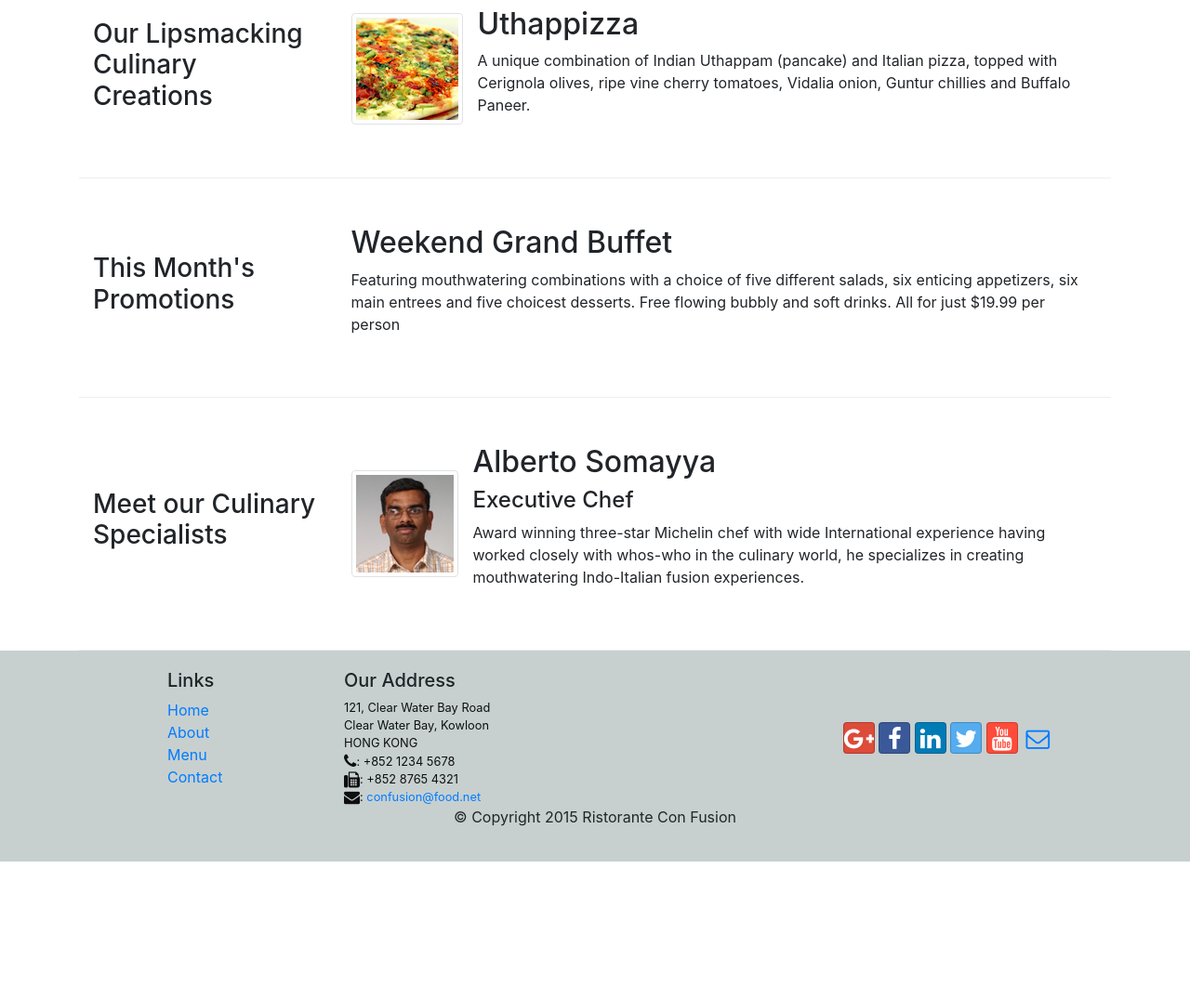
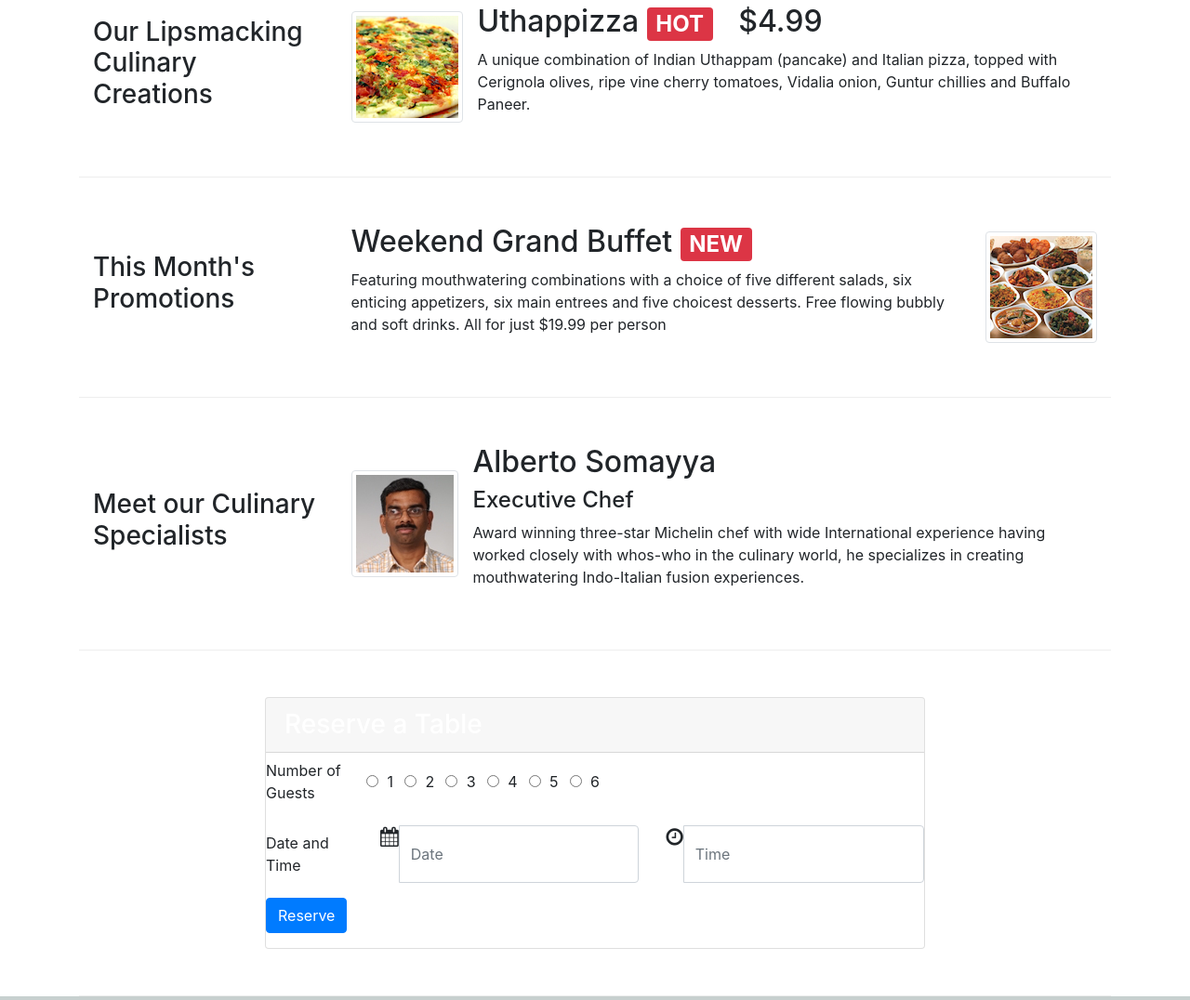
Before and after one commit to berlincho/Bootstrap4_practice, a website: page index.html in a window 1280 px wide. Shown: the part 420-1496 px from the top of the page at 93% size. Before the commit the page ends 1347 px from the top, so only its background shows below. Drawn offline with nearby package versions, Linux system fonts and the light colour scheme.

Commit message:
Assignment 2

```diff
--- a/index.html
+++ b/index.html
@@ -39,8 +39,11 @@
                     <h1>Ristorante con Fusion</h1>
                     <p>We take inspiration from the World's best cuisines, and create a unique fusion experience. Our lipsmacking creations will tickle your culinary senses!</p>
                 </div>
-                <div class="col col-sm align-self-center">
+                <div class="col-12 col-sm-2 align-self-center">
                     <img src="img/logo.png" class="img-fluid"></img>
+                </div>
+                <div class="col-12 col-sm-2 align-self-center">
+                    <a href="#reserve_table" class="btn btn-warning" role="button">Reserve Table</a>
                 </div>
             </div>
         </div>
@@ -64,7 +67,7 @@
                     <img class="d-flex mr-3 img-thumbnail align-self-center"
                         src="img/uthappizza.png"></img>
                     <div class="media-body">
-                        <h2 class="mt-0">Uthappizza</h2>
+                        <h2 class="mt-0">Uthappizza <span class="badge badge-danger">HOT</span> <span class="badge-pill badge-default">$4.99</span></h2>
                         <p>A unique combination of Indian Uthappam (pancake) and Italian pizza, topped with Cerignola olives, ripe vine cherry tomatoes, Vidalia onion, Guntur chillies and Buffalo Paneer.</p>
                     </div>
                 </div>
@@ -77,8 +80,14 @@
                 <h3>This Month's Promotions</h3>
             </div>
             <div class="col-sm col-md">
-                <h2>Weekend Grand Buffet</h2>
-                <p>Featuring mouthwatering combinations with a choice of five different salads, six enticing appetizers, six main entrees and five choicest desserts. Free flowing bubbly and soft drinks. All for just $19.99 per person </p>
+                <div class="media">
+                    <div class="media-body">
+                        <h2>Weekend Grand Buffet <span class="badge badge-danger">NEW</span></h2>
+                        <p>Featuring mouthwatering combinations with a choice of five different salads, six enticing appetizers, six main entrees and five choicest desserts. Free flowing bubbly and soft drinks. All for just $19.99 per person </p>
+                    </div>
+                    <img class="d-flex ml-3 img-thumbnail align-self-center"
+                            src="img/buffet.png"></img>
+                </div>
             </div>
         </div>
 
@@ -97,6 +106,66 @@
                     </div>
                 </div>
            </div>
+        </div>
+        <div class="row row-content justify-content-center">
+            <div class="col-12 col-sm-8">
+                <div class="card">
+                    <h3 class="card-warning card-header text-white" id="reserve_table">Reserve a Table</h3>
+                    <div class="card-block">
+                        <form>
+                            <div class="form-group row">
+                                <label for="number" class="col-md-2 col-form-label">Number of Guests</label>
+                                <div class="form-check form-check-inline">
+                                    <label class="form-check-label">
+                                        <input class="form-check-input" type="radio" name="number" id="number" value=""> 1
+                                    </label>
+                                </div>
+                                <div class="form-check form-check-inline">
+                                    <label class="form-check-label">
+                                        <input class="form-check-input" type="radio" name="number" id="number" value=""> 2
+                                    </label>
+                                </div>
+                                <div class="form-check form-check-inline">
+                                    <label class="form-check-label">
+                                        <input class="form-check-input" type="radio" name="number" id="number" value=""> 3
+                                    </label>
+                                </div>
+                                <div class="form-check form-check-inline">
+                                    <label class="form-check-label">
+                                        <input class="form-check-input" type="radio" name="number" id="number" value=""> 4
+                                    </label>
+                                </div>
+                                <div class="form-check form-check-inline">
+                                    <label class="form-check-label">
+                                        <input class="form-check-input" type="radio" name="number" id="number" value=""> 5
+                                    </label>
+                                </div>
+                                <div class="form-check form-check-inline">
+                                    <label class="form-check-label">
+                                        <input class="form-check-input" type="radio" name="number" id="number" value=""> 6
+                                    </label>
+                                </div>
+                            </div>
+                            <div class="form-group row">
+                                <label for="datetime" class="col-md-2 col-form-label">Date and Time</label>
+                                <div class="input-group col-10 col-md-5">
+                                    <div class="input-group-addon"><span class="fa fa-calendar fa-lg"></span></div>
+                                    <input type="text" class="form-control" id="datetime" name="datetime" placeholder="Date"></input>
+                                </div>
+                                <div class="input-group col-10 col-md-5">
+                                    <div class="input-group-addon"><span class="fa fa-clock-o fa-lg"></span></div>
+                                    <input type="text" class="form-control" id="datetime" name="datetime" placeholder="Time"></input>
+                                </div>
+                            </div>
+                            <div class="form-group row">
+                                <div class=" col-md-10">
+                                    <button type="submit" class="btn btn-primary">Reserve</button>
+                                </div>
+                            </div>
+                        </form>
+                    </div>
+                </div>
+            </div>
         </div>
     </div>
 
```
Also changed, not shown: aboutus.html (+1 -1 lines), 1 other file.
